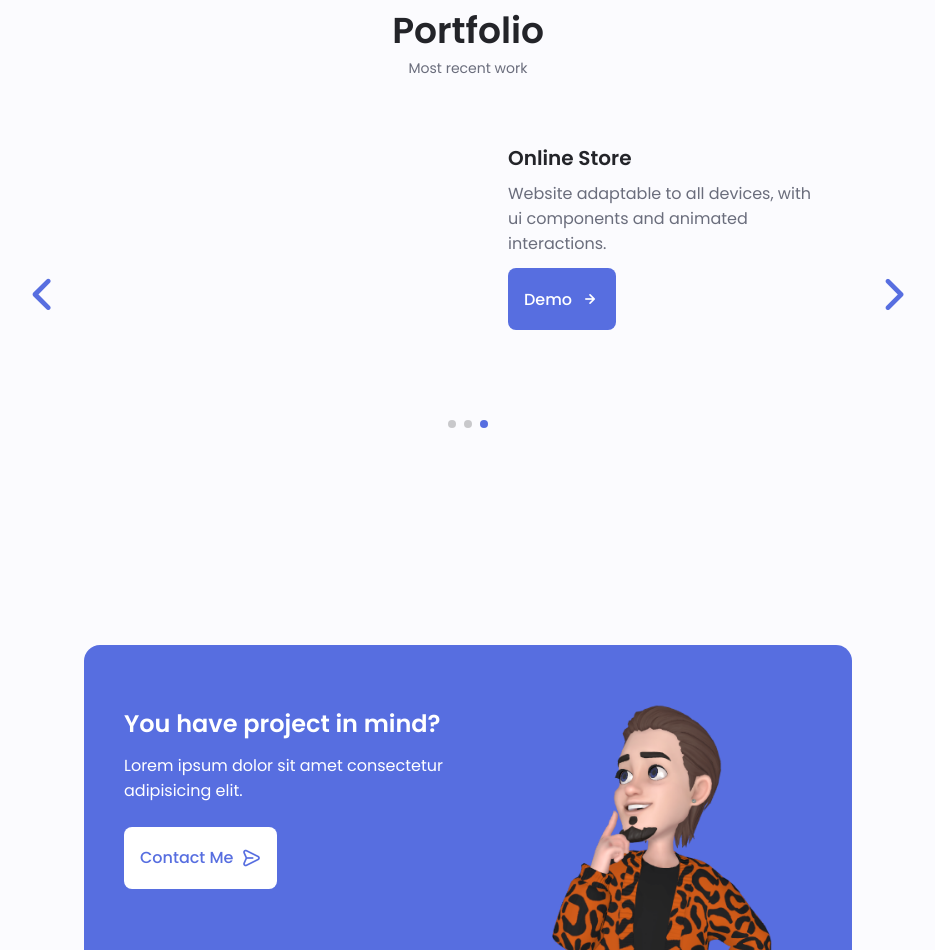
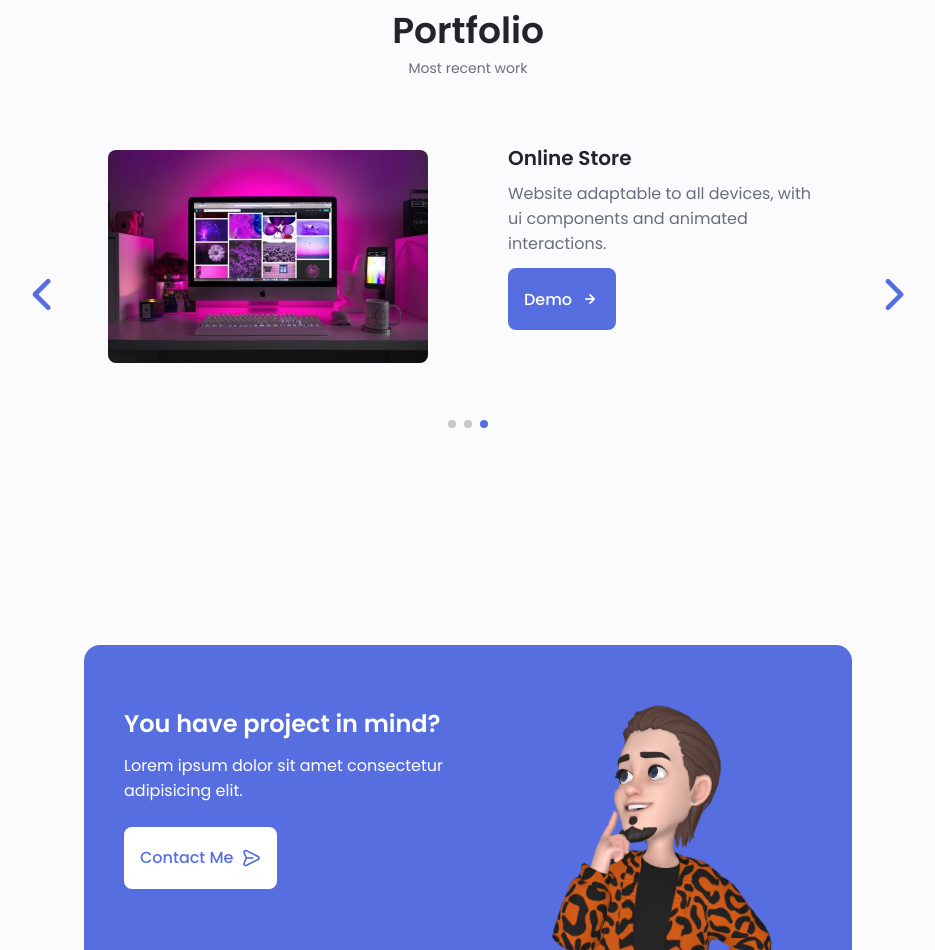
Before and after one commit to Klimenteen/Porfolio, a plain HTML site: page index.html in a window 1280 px wide. Shown: the part 2813-3763 px from the top of the page, without its empty margins (172-1107 px from the left). Drawn offline with nearby package versions, Linux system fonts and the light colour scheme; the site is published under a folder, as on GitHub Pages, so addresses that start at the root find nothing.

Commit message:
Update index.html

```diff
--- a/index.html
+++ b/index.html
@@ -441,7 +441,7 @@
                     </div>
                     <!--==================== PORTFOLIO   2    ====================-->
                     <div class="portfolio_content grid swiper-slide">
-                        <img src="/img/portfolio1.jpg" alt="" class="portfolio_img">
+                        <img src="img/portfolio1.jpg" alt="" class="portfolio_img">
                         <div class="portfolio_data">
                             <h3 class="portfolio_title">Portfolio Page</h3>
                             <p class="portfolio_description">Website adaptable to all devices, with ui components and animated interactions.</p>
@@ -452,7 +452,7 @@
                     </div>
                     <!--==================== PORTFOLIO   3    ====================-->
                     <div class="portfolio_content grid swiper-slide">
-                        <img src="/img/portfolio1.jpg" alt="" class="portfolio_img">
+                        <img src="img/portfolio1.jpg" alt="" class="portfolio_img">
                         <div class="portfolio_data">
                             <h3 class="portfolio_title">Online Store</h3>
                             <p class="portfolio_description">Website adaptable to all devices, with ui components and animated interactions.</p>
```
